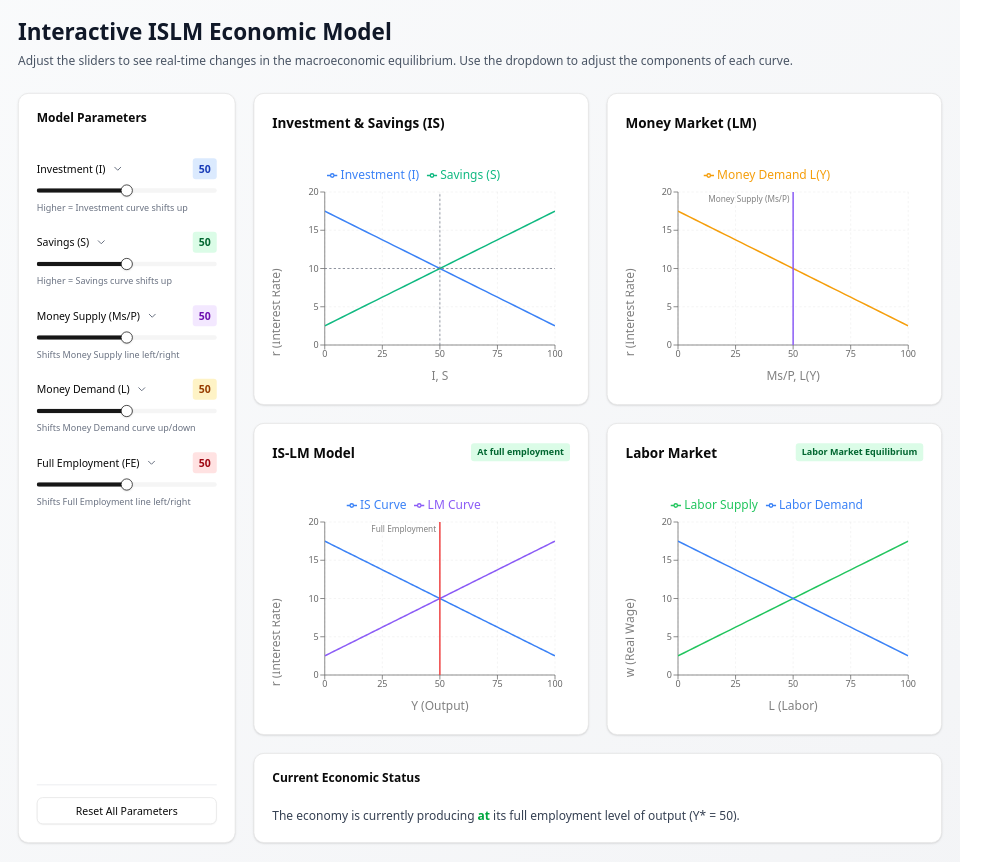
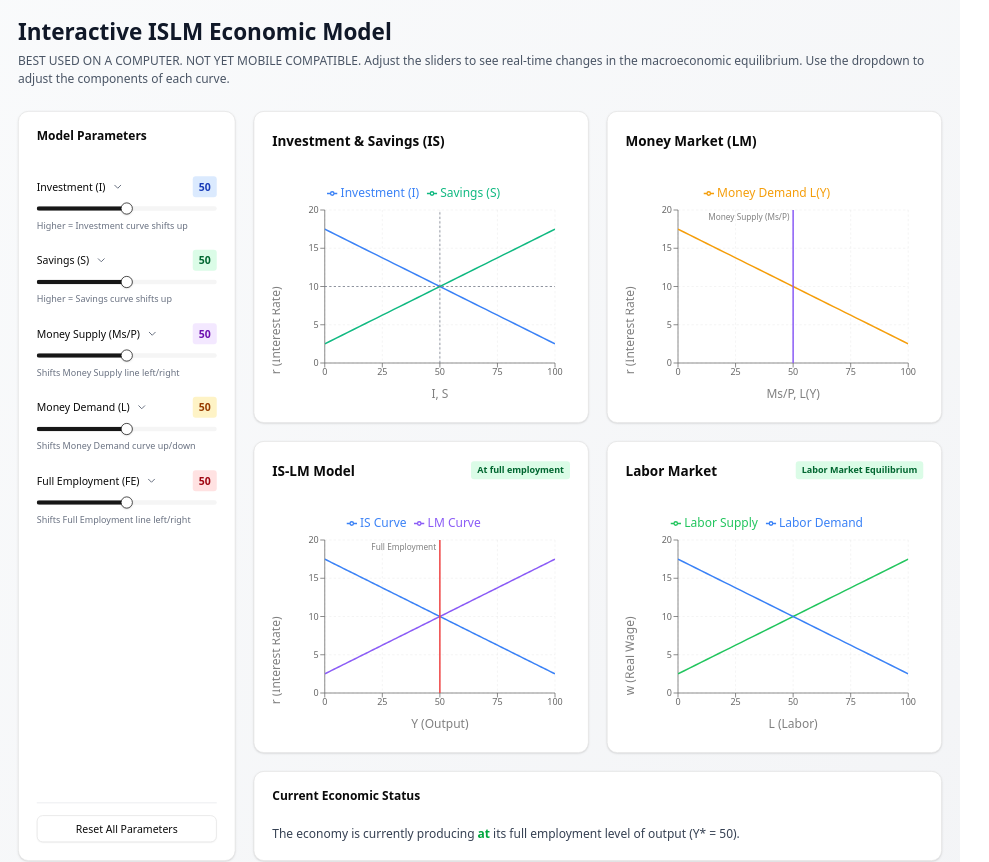
Before and after one commit to knightx4/interactive-islm, a Next.js app: page / in a window 1280 px wide. Shown: the top 862 px of the page, without its empty margins (0-989 px from the left). Built offline with nearby package versions, Linux system fonts and the light colour scheme.

Commit message:
Update page.tsx

```diff
--- a/app/page.tsx
+++ b/app/page.tsx
@@ -48,6 +48,7 @@ export default function HomePage() {
           <header className="mb-8">
             <h1 className="text-3xl font-bold text-gray-900">Interactive ISLM Economic Model</h1>
             <p className="text-gray-600 mt-2">
+              BEST USED ON A COMPUTER. NOT YET MOBILE COMPATIBLE.
               Adjust the sliders to see real-time changes in the macroeconomic equilibrium. Use the dropdown to adjust the components of each curve.
             </p>
           </header>
```
